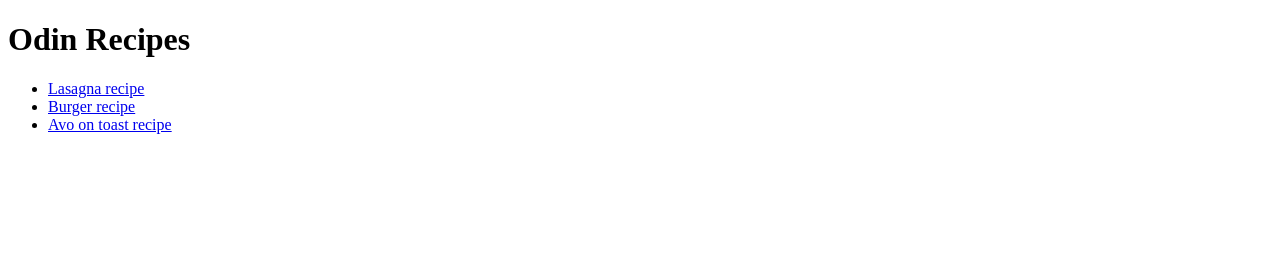
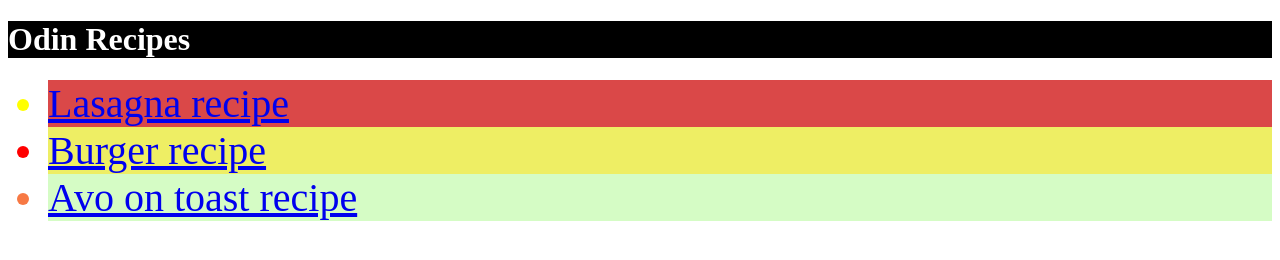
Before and after one commit to RShiney/odin-recipes, a plain HTML site: page index.html in a window 1280 px wide. Drawn offline with Linux system fonts and the light colour scheme.

Commit message:
Added CSS to each page and added a link back to index. All styles are ugly but it is just for practice. Page still looks bad and has not much information.

```diff
--- /dev/null
+++ b/css/styles.css
@@ -0,0 +1,31 @@
+h1 {
+    color: white;
+    background-color: black;
+}
+
+ul {
+    color: red;
+}
+h3 {
+    font-size:large;
+}
+.link {
+    color: green;
+    font-size: 34px;
+    background-color:black
+}
+.avo {
+    color:rgb(247, 121, 68);
+    background-color: rgb(116, 243, 65, 0.302);
+}
+.burgah {
+    color: red;
+    background-color: rgb(238, 238, 100);
+}
+.lasagna {
+    color: yellow;
+    background-color: rgb(218, 72, 72);
+}
+.rec {
+    font-size: 40px;
+}
--- a/index.html
+++ b/index.html
@@ -3,13 +3,19 @@
     <head>
         <meta charset="UTF-8">
         <title>Odin Recipes</title>
+        <style>
+            h1 {
+                color: green;
+            }
+        </style>
+        <link rel="stylesheet" href="css/styles.css" />
     </head>
     <body>
         <h1>Odin Recipes</h1>
         <ul>
-            <li><a href="recipes/lasagna.html">Lasagna recipe</a></li>
-            <li><a href="recipes/burger.html">Burger recipe</a></li>
-            <li><a href="recipes/avo-toast.html">Avo on toast recipe</a></li>
+            <li class="lasagna rec"><a href="recipes/lasagna.html">Lasagna recipe</a></li>
+            <li class="burgah rec"><a href="recipes/burger.html">Burger recipe</a></li>
+            <li class="avo rec"><a href="recipes/avo-toast.html">Avo on toast recipe</a></li>
         </ul>
 
     </body>
```
Also changed, not shown: recipes/avo-toast.html (+4 -0 lines), recipes/burger.html (+1 -0 lines), recipes/lasagna.html (+2 -0 lines), 1 other file.
